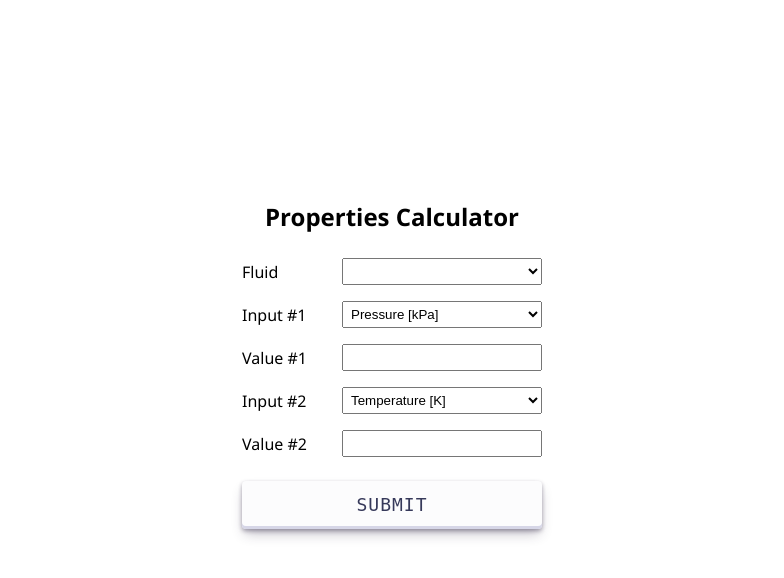
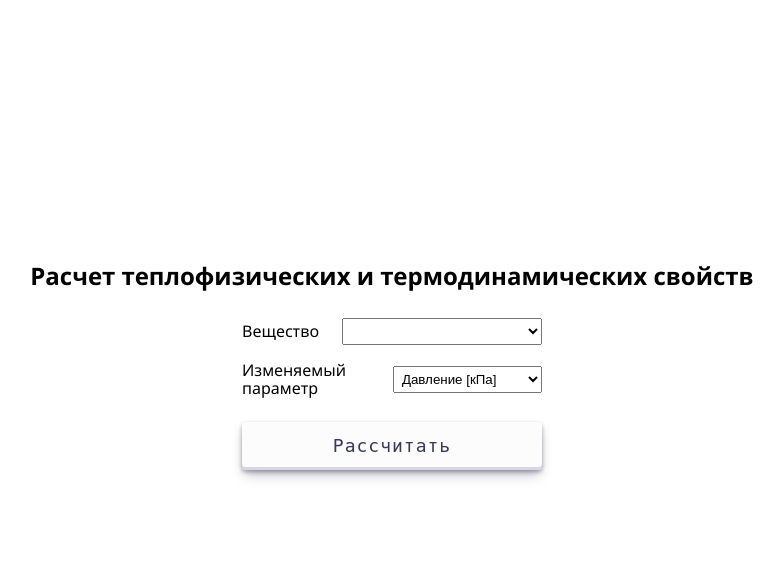
Before and after one commit to leppsey/Diplom-PropertiesCalculator, a Django app: page / in a window 1280 px wide. Shown: the top 578 px of the page, without its empty margins (248-1032 px from the left). Run offline with Django 5.2, Linux system fonts and the light colour scheme; lists and menus that the app fills with data are empty.

Commit message:
промежуточный

```diff
--- a/PropertiesCalculator/forms.py
+++ b/PropertiesCalculator/forms.py
@@ -12,8 +12,7 @@ import CoolProp.Plots as CPP
 #     ("U", "Internal energy [kJ/kg]"), ("H", "Enthalpy [kJ/kg]"), ("S", "Entropy [kJ/kg/K]"),
 #     ("A", "Speed of sound [m/s]"), ("G", "Gibbs function [kJ/kg]"), ("V", "Dynamic viscosity [Pa-s]"),
 #     ("L", "Thermal conductivity [kW/m/K]"), ("I", "Surface Tension [N/m]"), ("w", "Accentric Factor [-]"))
-CHOICES1 = (("P", "Pressure [kPa]"), ("Q", "Quality [-]"), ("T", "Temperature [K]"), ("D", "Density [kg/m3]"),
-            ("H", "Enthalpy [kJ/kg]"), ("S", "Entropy [kJ/kg/K]"),)
+CHOICES1 = (("P", "Давление [кПa]"), ("T", "Температура [K]"),)
 CHOICES2 = (("T", "Temperature [K]"), ("Q", "Quality [-]"), ("P", "Pressure [kPa]"), ("D", "Density [kg/m3]"),
             ("H", "Enthalpy [kJ/kg]"), ("S", "Entropy [kJ/kg/K]"),)
 
@@ -26,10 +25,11 @@ def calculate(name, input_name1, input_prop1, input_name2, input_prop2, fluid_na
         return error[:error.find(': Pro')]
 
 
-def render_img(fluid,graph_type):
+def render_img(fluid, graph_type):
     buffer = BytesIO()
     plt = CPP.Plots.PropertyPlot(fluid, graph_type)
     plt.calc_isolines()
+
     plt.savefig(buffer, format='png')
     buffer.seek(0)
     image_png = buffer.getvalue()
@@ -42,43 +42,32 @@ class CalculatedDataForm(forms.Form):
     def __init__(self, input_name1, input_prop1, input_name2, input_prop2, fluid_name):
         super().__init__()
         self.Q = calculate("Q", input_name1, input_prop1, input_name2, input_prop2, fluid_name)
-        self.T = calculate("T", input_name1, input_prop1, input_name2, input_prop2, fluid_name)
-        self.P = calculate("P", input_name1, input_prop1, input_name2, input_prop2, fluid_name)
-        self.D = calculate("D", input_name1, input_prop1, input_name2, input_prop2, fluid_name)
-        # self.C0 = calculate("C0", input_name1, input_prop1, input_name2, input_prop2, fluid_name)
-        self.C = calculate("C", input_name1, input_prop1, input_name2, input_prop2, fluid_name)
-        self.O = calculate("O", input_name1, input_prop1, input_name2, input_prop2, fluid_name)
-        self.U = calculate("U", input_name1, input_prop1, input_name2, input_prop2, fluid_name)
-        self.H = calculate("H", input_name1, input_prop1, input_name2, input_prop2, fluid_name)
-        self.S = calculate("S", input_name1, input_prop1, input_name2, input_prop2, fluid_name)
-        self.A = calculate("A", input_name1, input_prop1, input_name2, input_prop2, fluid_name)
-        self.G = calculate("G", input_name1, input_prop1, input_name2, input_prop2, fluid_name)
-        self.V = calculate("V", input_name1, input_prop1, input_name2, input_prop2, fluid_name)
-        self.L = calculate("L", input_name1, input_prop1, input_name2, input_prop2, fluid_name)
-        self.I = calculate("I", input_name1, input_prop1, input_name2, input_prop2, fluid_name)
-        # self.w = calculate("w", input_name1, input_prop1, input_name2, input_prop2, fluid_name)
-        self.graphTS = render_img(fluid_name,'TS')
-        self.graphPH = render_img(fluid_name, 'PH')
-        self.graphHS = render_img(fluid_name, 'HS')
-        self.graphPS = render_img(fluid_name, 'PS')
-        self.graphPD = render_img(fluid_name, 'PD')
-        self.graphTD = render_img(fluid_name, 'TD')
+
         self.graphPT = render_img(fluid_name, 'PT')
 
 
-        # self.graph=MatplotlibFigureField(figure='figure')
-        # print()
+fluidsRU = ['1-Бутен', 'Ацетон', 'Воздух', 'Аммиак', 'Аргон', 'Бензол', 'Диоксид углерода', 'Монооксид углерода',
+          'Карбонилсульфид', 'цис-2-Бутен', 'Циклогексан', 'Циклопентан', 'Циклопропан', 'D4', 'D5', 'D6', 'Дейтерий',
+          'Дихлорэтан', 'Диэтиловый эфир', 'Диметилкарбонат', 'Диметиловый эфир', 'Этан', 'Этанол', 'Этилбензол',
+          'Этилен', 'Оксид этилена', 'Фтор', 'Тяжёлая вода', 'Гелий', 'HFE143m', 'Водород', 'Хлороводород',
+          'Сероводород', 'Изобутан', 'Изобутен', 'Изогексан', 'Изопентан', 'Криптон', 'м-Ксилол', 'MD2M', 'MD3M',
+          'MD4M', 'MDM', 'Метан', 'Метанол', 'Метиллинолеат', 'Метиллиноленат', 'Метилоолеат', 'Метилпальмитат',
+          'Метилстеарат', 'MM', 'н-Бутан', 'н-Декан', 'н-Додекан', 'н-Гептан', 'н-Гексан', 'н-Нонан', 'н-Октан',
+          'н-Пентан', 'н-Пропан', 'н-Ундекан', 'Неон', 'Неопентан', 'Азот', 'Закись азота', 'Novec649', 'о-Ксилол',
+          'Орто-Дейтерий', 'Орто-Водород', 'Кислород', 'п-Ксилол', 'Пара-Дейтерий', 'Пара-Водород', 'Пропилен',
+          'Пропин', 'R11', 'R113', 'R114', 'R115', 'R116', 'R12', 'R123', 'R1233zd(E)', 'R1234yf', 'R1234ze(E)',
+          'R1234ze(Z)', 'R124', 'R1243zf', 'R125', 'R13', 'R134a', 'R13I1', 'R14', 'R141b', 'R142b', 'R143a', 'R152A',
+          'R161', 'R21', 'R218', 'R22', 'R227EA', 'R23', 'R236EA', 'R236FA', 'R245ca', 'R245fa', 'R32', 'R365MFC',
+          'R40', 'R404A', 'R407C', 'R41', 'R410A', 'R507A', 'RC318', 'SES36', 'Диоксид серы', 'Гексафторид серы',
+          'Толуол', 'транс-2-Бутен', 'Вода', 'Ксенон']
 
+class FirstEnterForm(forms.Form):
+    temp = ()
+    for fluid,fluidRU in zip(sorted(CP.FluidsList()),fluidsRU):
+        temp = temp + ((fluid, fluidRU),)
 
-#         тут надо покумекать
-
-
-class FullForm(forms.Form):
-    temp = ()
-    for fluid in sorted(CP.FluidsList()):
-        temp = temp + ((fluid, fluid),)
     fluid_field = forms.ChoiceField(label='Fluids', choices=temp)
     choice_field1 = forms.ChoiceField(label='Parameter 1', choices=CHOICES1)
+
+class SecondEnterForm(forms.Form):
     value_field1 = forms.FloatField(label='Value 1', min_value=0)
-    choice_field2 = forms.ChoiceField(label='Parameter 2', choices=CHOICES2)
-    value_field2 = forms.FloatField(label='Value 2', min_value=0)
--- a/PropertiesCalculator/urls.py
+++ b/PropertiesCalculator/urls.py
@@ -3,5 +3,6 @@ from .views import *
 
 urlpatterns = [
     path('', home, name='home'),
-    path('result/', result, name='result'),
+    path('enter_page/', enter_page, name='enter_page'),
+    path('result_page/', result_page, name='result_page'),
 ]
--- a/PropertiesCalculator/views.py
+++ b/PropertiesCalculator/views.py
@@ -1,21 +1,30 @@
 from django.shortcuts import render
-import CoolProp.Plots as CPP
-from PropertiesCalculator.forms import FullForm, CalculatedDataForm
+from PropertiesCalculator.forms import FirstEnterForm, CalculatedDataForm, SecondEnterForm
 
 
 def home(request):
-    form = FullForm()
+    form = FirstEnterForm()
     return render(request, 'PropertiesCalculator/home.html',
                   {'form': form, })
 
 
-def result(request):
+def enter_page(request):
     fluid = request.GET.get('fluid_field')
     choice1 = request.GET.get('choice_field1')
-    choice2 = request.GET.get('choice_field2')
-    num1 = float(request.GET.get('value_field1'))
-    num2 = float(request.GET.get('value_field2'))
-    form = CalculatedDataForm(choice1, num1, choice2, num2, fluid)
 
-    return render(request, 'PropertiesCalculator/result.html',
+    # num2 = float(request.GET.get('value_field2'))
+    form = SecondEnterForm(choice1, fluid)
+
+    return render(request, 'PropertiesCalculator/enter_page.html',
                   {'form': form, "fluid": fluid})
+
+
+def result_page(request):
+    fluid = request.GET.get('fluid_field')
+    choice1 = request.GET.get('choice_field1')
+
+    # num2 = float(request.GET.get('value_field2'))
+    form = SecondEnterForm(choice1, fluid)
+
+    return render(request, 'PropertiesCalculator/result_page.html',
+                  {'form': form, "fluid": fluid})
--- a/templates/PropertiesCalculator/home.html
+++ b/templates/PropertiesCalculator/home.html
@@ -143,42 +143,26 @@
   <section class="index-page__section">
 
 
-    <h1>Properties Calculator</h1>
+    <h1>Расчет теплофизических и термодинамических свойств</h1>
 
-    <form class="index-page__form" action="result">
+    <form class="index-page__form" action="enter_page">
 
       <label for="fluid-name">
-        <div class="label-wrapper"><span>Fluid</span>
+        <div class="label-wrapper"><span>Вещество</span>
           {{ form.fluid_field }}
         </div>
       </label>
 
       <label for="input-1">
-        <div class="label-wrapper"><span>Input #1</span>
+        <div class="label-wrapper"><span>Изменяемый параметр</span>
           {{ form.choice_field1 }}
         </div>
       </label>
 
-      <label for="value-1">
-        <div class="label-wrapper"><span>Value #1</span>
-          {{ form.value_field1 }}
-        </div>
-      </label>
-
-      <label for="input-2">
-        <div class="label-wrapper"><span>Input #2</span>
-          {{ form.choice_field2 }}
-        </div>
-      </label>
-
-      <label for="value-2">
-        <div class="label-wrapper"><span>Value #2</span>
-          {{ form.value_field2 }}
-        </div>
-      </label>
 
 
-      <button class="button-30" type="submit">SUBMIT</button>
+
+      <button class="button-30" type="submit">Рассчитать</button>
     </form>
     <div class="error-container">
       {{ error }}
```
Also changed, not shown: templates/PropertiesCalculator/enter_page.html (added, +10 -0 lines), templates/PropertiesCalculator/result_page.html (renamed from templates/PropertiesCalculator/result.html).
